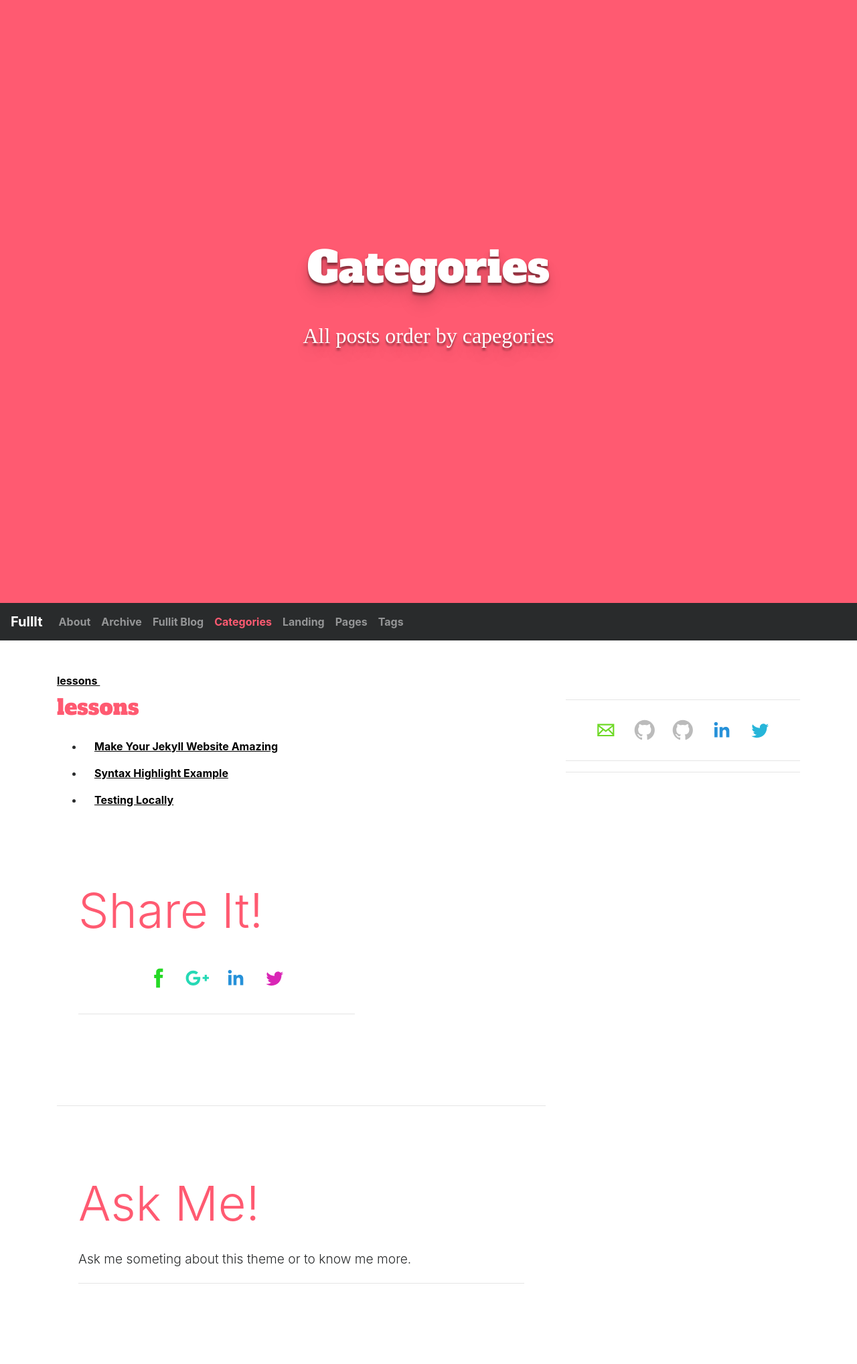
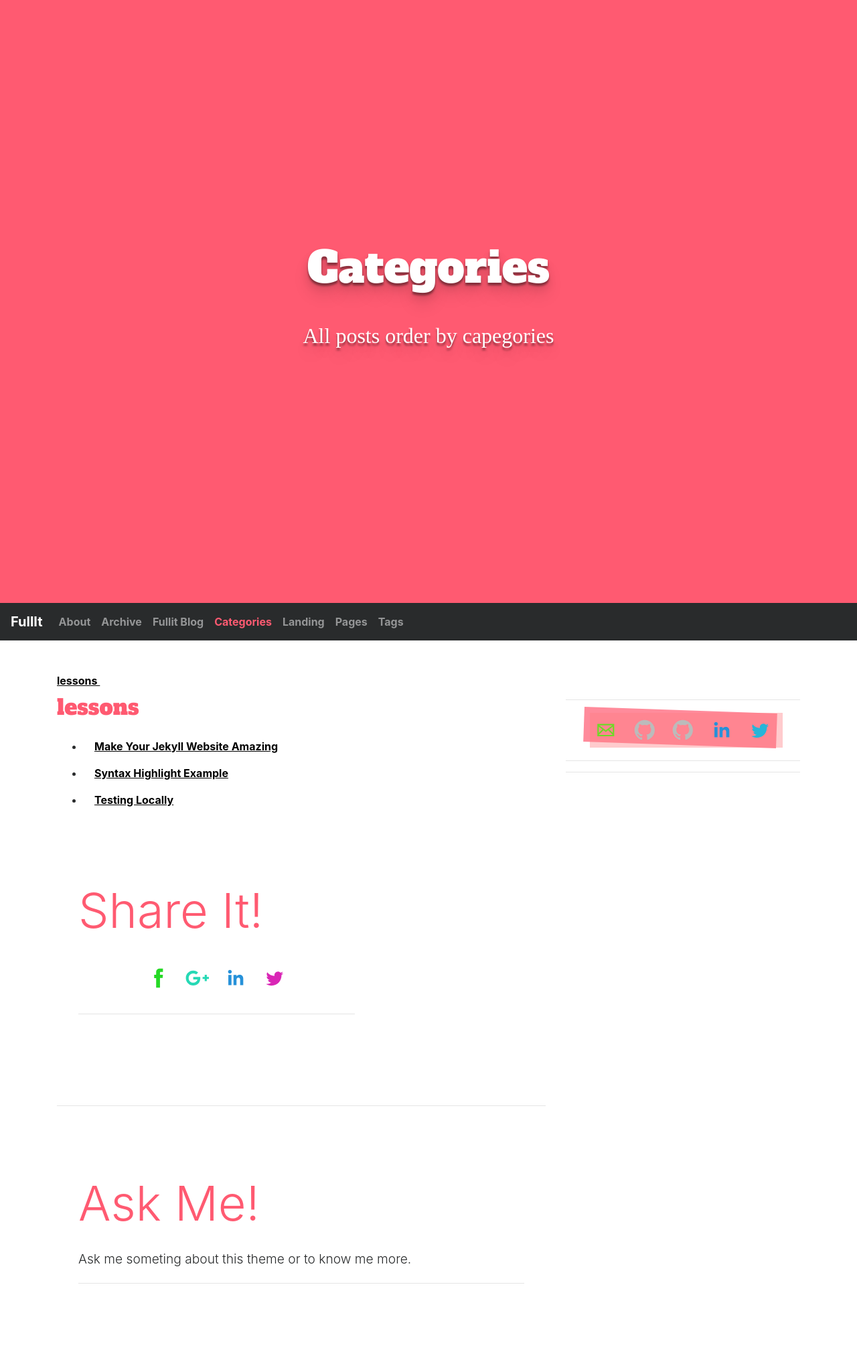
Before and after one commit to learning-artificial-intelligence/learning-artificial-intelligence.github.io, a Jekyll site: the page built from categories.html, in a window 1280 px wide. Shown: the whole page at 67% size. Built offline with Jekyll 4.4.1, drawn with Linux system fonts in a browser that asks for light colours; nearby versions of some CDN libraries; some web fonts are replaced; comment, search, counter and statistics services are not loaded.

Commit message:
Some minor changes added
Some minor changes added

```diff
--- a/_includes/social-block.html
+++ b/_includes/social-block.html
@@ -1,5 +1,5 @@
 <ul class="soc">
-
+<span class="highlight-container"><span class="highlight">
   <li>
     <a id="trigger-overlay" href="mailto:ruben.barreiro.92@gmail.com" class="icon-8 email" title="Email">
       <svg viewBox="0 0 512 512">
@@ -39,4 +39,5 @@
     </svg><!--[if lt IE 9]><em>Twitter</em><![endif]-->
   </a>
  </li>
+ </span></span>
 </ul>
--- a/index.html
+++ b/index.html
@@ -23,7 +23,7 @@ canonical: https://rubenandrebarreiro.github.io/learning-artificial-intelligence
 </div>-->
 <div id="socialMenu">
 	<h3 class="heavy">&nbsp;<span class="highlight-container"><span class="highlight">Follow me</span></span></h3>
-	<span class="highlight-container"><span class="highlight">{% include social-block.html %}</span></span>
+	{% include social-block.html %}
 </div>
 
 <div id="copyrights">
```
